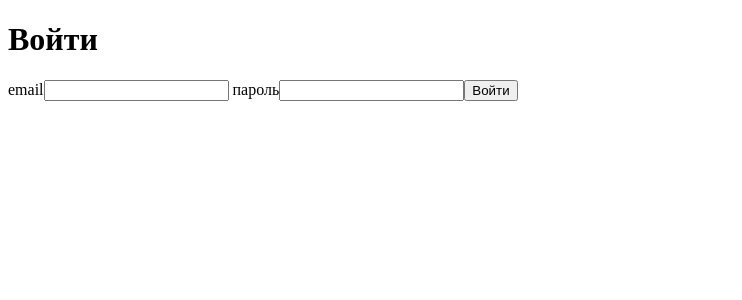
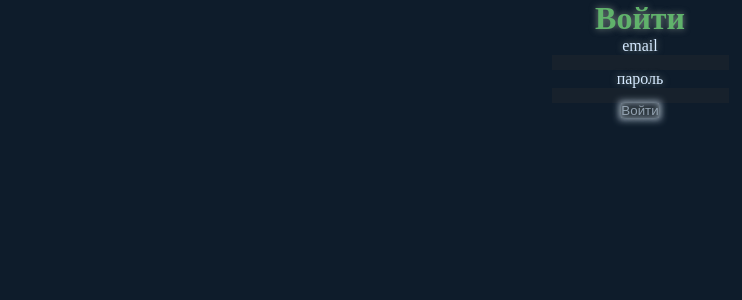
Before and after one commit to EvgeniiMeleshkov/rating-frontend, a React (Vite) app: page /login in a window 1280 px wide. Shown: the top 300 px of the page, without its empty margins (0-742 px from the left). Built offline with nearby package versions, Linux system fonts and the light colour scheme.

Commit message:
Add basic styles for existing components

```diff
--- a/src/components/Button.jsx
+++ b/src/components/Button.jsx
@@ -1,4 +1,4 @@
 export default
 function Button (props) {
-  return <button>{props.children}</button>
+  return <button className={ props.desabled ? 'buttonDesabled' : '' }>{props.children}</button>
 }
--- a/src/components/Form.jsx
+++ b/src/components/Form.jsx
@@ -15,7 +15,7 @@ function Form (props) {
   }
 
   return (
-    <form onSubmit={onSubmit}>
+    <form className='container' onSubmit={onSubmit}>
       {props.children}
     </form>
   )
--- a/src/components/Input.jsx
+++ b/src/components/Input.jsx
@@ -1,9 +1,16 @@
 export default
 function Input (props) {
-  const { label, name, ...rest } = props
+  const { label, name, onChange, ...rest } = props
+  const upload = rest.type !== 'file'
+
   return (
-    <label> {label || name}
-      <input name={name} {...rest} />
+    <label className='container' onClick={upload ? onChange : ()=>{}}> {label || name}
+      <input
+         style={{display: !upload ? "none" : "block"}}
+         name={name}
+         onChange={!upload ? onChange : ()=>{}}
+         {...rest}
+       />
     </label>
   )
 }
--- a/src/main.jsx
+++ b/src/main.jsx
@@ -1,7 +1,8 @@
 import React from 'react'
 import ReactDOM from 'react-dom/client'
 import { BrowserRouter } from 'react-router-dom'
-import App from './App'
+import App from '@/App'
+import '@/index.css'
 
 ReactDOM.createRoot(document.getElementById('root')).render(
   <React.StrictMode>
--- a/src/pages/Login.jsx
+++ b/src/pages/Login.jsx
@@ -8,5 +8,5 @@ export default
     <h1>Войти</h1>
     <Input type='text' name='email' />
     <Input type='password' name='password' label='пароль' />
-    <Button>Войти</Button>
+    <Button desabled>Войти</Button>
   </Form>
--- a/src/pages/Welcome.jsx
+++ b/src/pages/Welcome.jsx
@@ -1,2 +1,12 @@
+import Image from '@/components/Image'
+
 export default
-  <h1>Welcome</h1>
+  <div className='container'>
+    <h1>Welcome</h1>
+    <Image
+      src='https://ichef.bbci.co.uk/news/999/cpsprodpb/15951/production/_117310488_16.jpg'
+      alt='test'
+      editable
+      onChange={console.log}
+    />
+  </div>
--- /dev/null
+++ b/src/styles/button.css
@@ -0,0 +1,22 @@
+button {
+  background-color: var(--bgMainColor);
+  border: none;
+  color: #cde2f4;
+  cursor: pointer;
+  box-shadow: 0px 0px 7px 2px var(--accentColor), inset 0px 0px 6px 0px var(--accentColor);
+}
+
+button:hover {
+  box-shadow: 0px 0px 8px 3px var(--accentColor), inset 0px 0px 8px 0px var(--accentColor);
+}
+
+.buttonDesabled {
+  cursor: pointer;
+  box-shadow: 0px 0px 7px 2px var(--secondaryTextColor), inset 0px 0px 6px 0px var(--secondaryTextColor);
+  background-color: var(--bgSecondaryColor);
+  color: var(--secondaryTextColor)
+}
+
+.buttonDesabled:hover {
+  box-shadow: 0px 0px 8px 3px var(--secondaryTextColor), inset 0px 0px 8px 0px var(--secondaryTextColor);
+}
--- /dev/null
+++ b/src/styles/global.css
@@ -0,0 +1,33 @@
+* {
+  transition: 0.4s;
+  text-shadow: 0px 0px 7px var(--shadowColor);
+  margin: 0;
+  padding: 0;
+  box-sizing: border-box
+}
+
+body {
+  backGround-color: var(--bgMainColor);
+  display: flex;
+  align-items: center;
+  justify-content: center;
+}
+
+.container {
+  display: flex;
+  flex-direction: column;
+  align-items: center;
+  justify-content: center
+}
+
+h1 {
+  color: var(--accentColor);
+}
+
+h2 {
+  color: var(--mainTextColor)
+}
+
+img {
+  width: 200px
+}
--- /dev/null
+++ b/src/styles/input.css
@@ -0,0 +1,34 @@
+label {
+  color: var(--mainTextColor);
+}
+
+input {
+  border: none
+}
+
+input[type="text"] {
+  color: var(--mainTextColor);
+  background: var(--bgSecondaryColor)
+}
+
+input[type="password"] {
+  color: var(--mainTextColor);
+  background: var(--bgSecondaryColor)
+}
+
+input[type="file"] {
+  padding: 10px;
+  backGround-color: var(--bgSecondaryColor)
+}
+
+/*input[type="file"]::text {
+  display: none
+}
+
+input[type="file"]::file-selector-button {
+  background-color: var(--bgMainColor);
+  border: none;
+  color: #cde2f4;
+  box-shadow: 0px 0px 7px 2px var(--accentColor), inset 0px 0px 6px 0px var(--accentColor);
+}
+*/
--- /dev/null
+++ b/src/styles/label.css
@@ -0,0 +1,7 @@
+label {
+  cursor: pointer;
+}
+
+label:hover {
+  text-shadow: 0px 0px 10px snow
+}
--- /dev/null
+++ b/src/styles/variables.css
@@ -0,0 +1,14 @@
+html {
+  --bgMainColor: #0E1C2B;
+  --bgSecondaryColor: #17212c;
+
+  --mainTextColor: #D5E9FF;
+  --secondaryTextColor: #94A3B2;
+
+  --accentColor: #60B26B;
+
+  --shadowColor: #9caa9ebf;
+
+  --errorPrimary: #910000;
+  --errorSecondary: #C5191C
+}
--- /dev/null
+++ b/src/variables.css
@@ -0,0 +1,14 @@
+html {
+  --bgMainColor: #0E1C2B;
+  --bgSecondaryColor: #17212c;
+
+  --mainTextColor: #D5E9FF;
+  --secondaryTextColor: #94A3B2;
+
+  --accentColor: #60B26B;
+
+  --shadowColor: #9caa9ebf;
+
+  --errorPrimary: #910000;
+  --errorSecondary: #C5191C
+}
```
